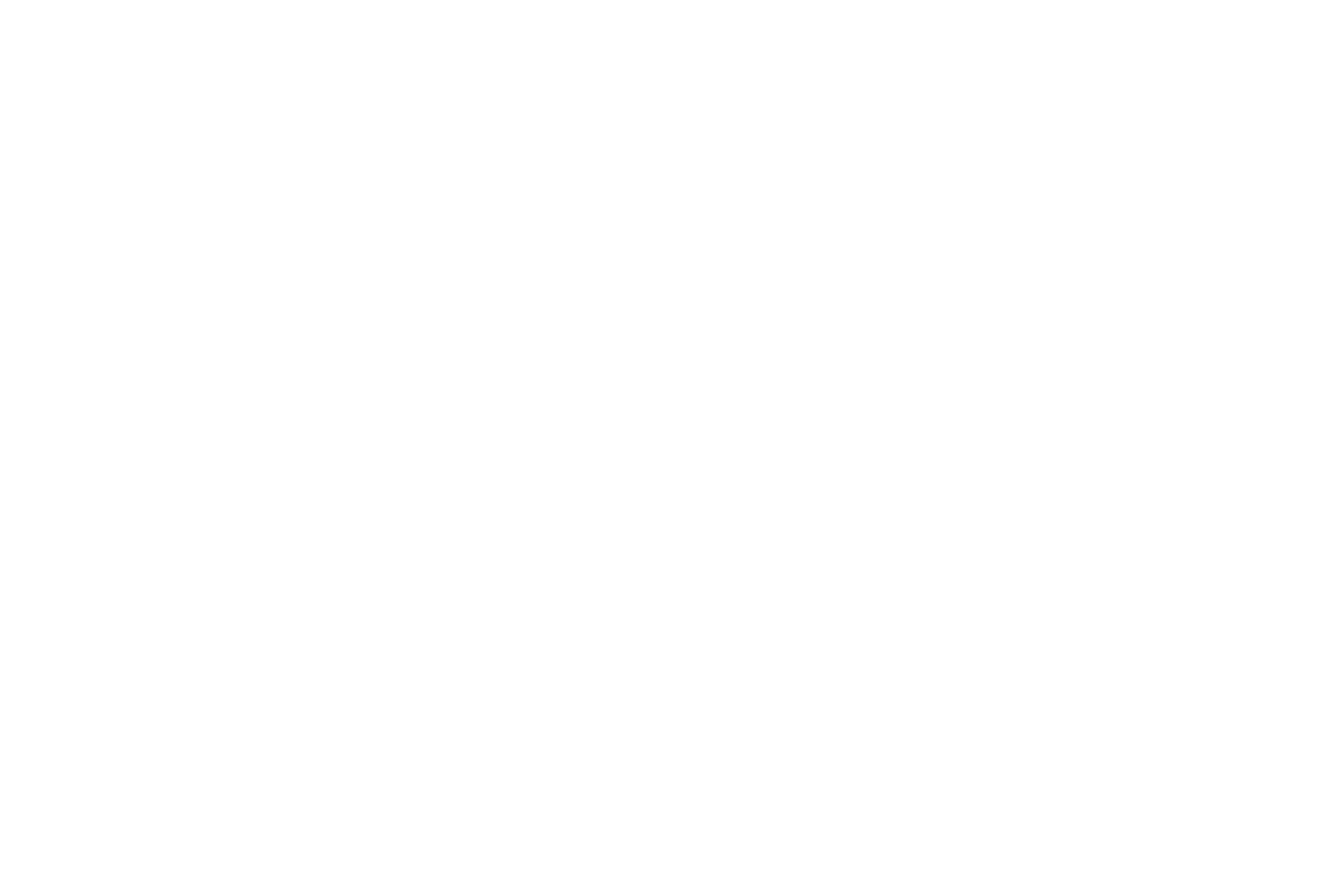
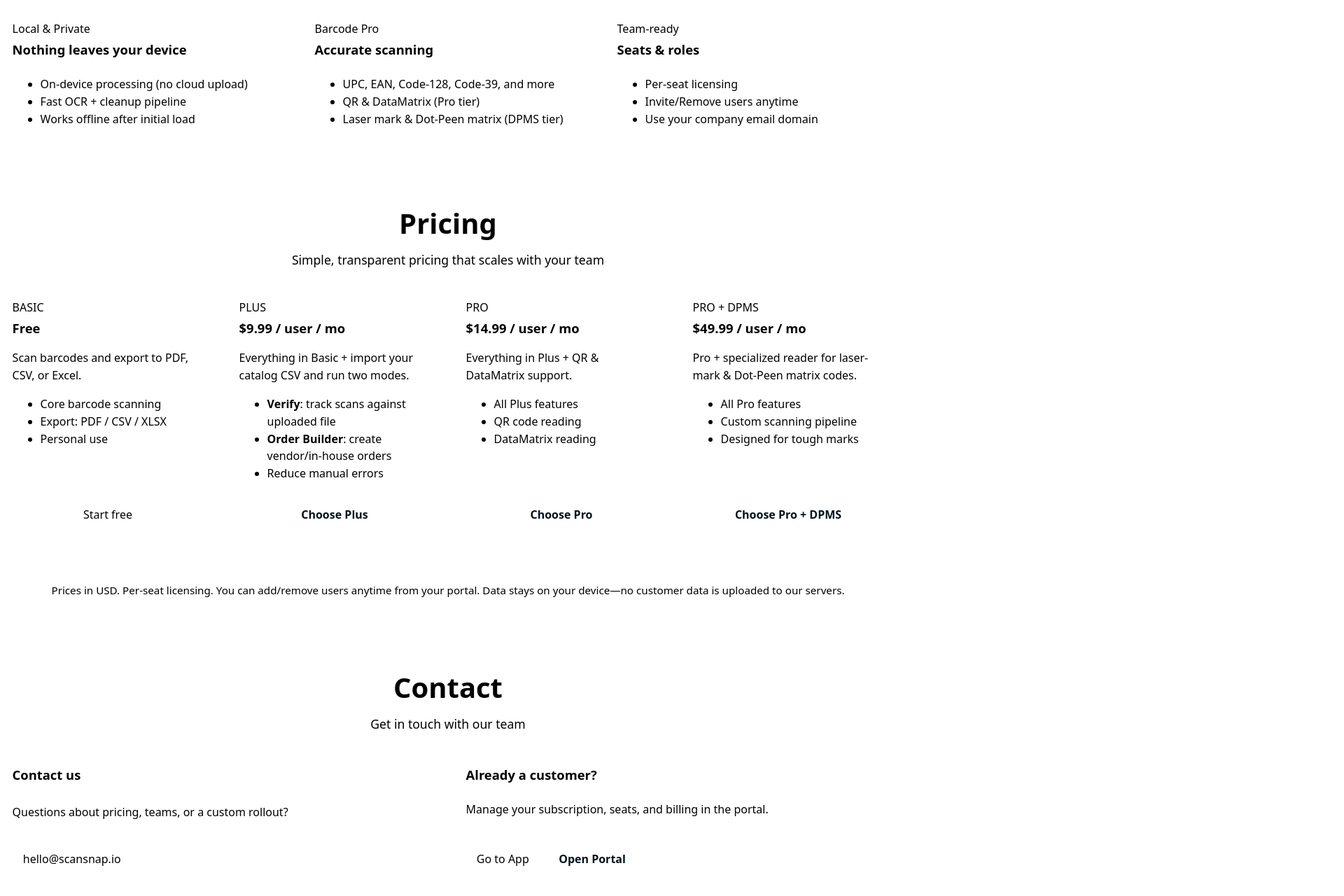
Before and after one commit to miamivalleyaiautomation/ScanSnap.IO, a Next.js app: page / in a window 1280 px wide. Shown: the part 880-2160 px from the top of the page at 70% size, 1920 px wide, since content can reach past the window. Before the commit the page ends 800 px from the top, so only its background shows below. Built offline with nearby package versions, Linux system fonts and the light colour scheme; no server answers.

Commit message:
Update page.tsx

```diff
--- a/app/page.tsx
+++ b/app/page.tsx
@@ -1,48 +1,286 @@
 // app/page.tsx
-import SiteHeader from "@/components/SiteHeader";
-import HeroPreview from "@/components/HeroPreview";
+import type { Metadata } from 'next';
+import SiteHeader from '@/components/SiteHeader';
+import HeroPreview from '@/components/HeroPreview';
 
-export const metadata = {
-  title: "ScanSnap — Fast, accurate barcode & matrix code scanning",
-  description: "Scan barcodes, QR & DataMatrix locally. Nothing leaves your device. Team-ready with per-seat pricing.",
+export const metadata: Metadata = {
+  title: 'ScanSnap — Fast, accurate barcode & matrix code scanning',
+  description:
+    'Scan barcodes, QR & DataMatrix locally. Nothing leaves your device. Team-ready with per-seat pricing.',
 };
 
 export default function Page() {
-  const portalUrl = process.env.NEXT_PUBLIC_PORTAL_URL ?? "https://portal.scansnap.io";
-  const appUrl = process.env.NEXT_PUBLIC_APP_URL ?? "https://app.scansnap.io";
-  const LS_BASIC = process.env.NEXT_PUBLIC_LS_BUY_BASIC ?? "#pricing";
-  const LS_PLUS = process.env.NEXT_PUBLIC_LS_BUY_PLUS ?? "#pricing";
-  const LS_PRO = process.env.NEXT_PUBLIC_LS_BUY_PRO ?? "#pricing";
-  const LS_DPMS = process.env.NEXT_PUBLIC_LS_BUY_PRO_DPMS ?? "#pricing";
+  const portalUrl = process.env.NEXT_PUBLIC_PORTAL_URL ?? 'https://portal.scansnap.io';
+  const appUrl = process.env.NEXT_PUBLIC_APP_URL ?? 'https://app.scansnap.io';
+
+  const LS_BASIC = process.env.NEXT_PUBLIC_LS_BUY_BASIC ?? '#pricing';
+  const LS_PLUS = process.env.NEXT_PUBLIC_LS_BUY_PLUS ?? '#pricing';
+  const LS_PRO = process.env.NEXT_PUBLIC_LS_BUY_PRO ?? '#pricing';
+  const LS_DPMS = process.env.NEXT_PUBLIC_LS_BUY_PRO_DPMS ?? '#pricing';
 
   return (
     <>
       <SiteHeader />
+
+      {/* ===== HERO ===== */}
       <section className="hero section">
         <div className="bg-gradient" />
         <div className="container hero-grid">
           <div>
-            <h1>Most affordable, fast, and accurate <span className="accent">barcode & matrix code</span> scanner.</h1>
-            <p className="lede">OCR & cleanup run locally—<strong>no customer data is uploaded</strong>. Invite teammates, manage seats, and keep your workflow precise.</p>
+            <h1>
+              Most affordable, fast, and accurate{' '}
+              <span className="accent">barcode &amp; matrix code</span> scanner.
+            </h1>
+            <p className="lede">
+              OCR &amp; cleanup run locally—<strong>no customer data is uploaded</strong>. Invite
+              teammates, manage seats, and keep your workflow precise.
+            </p>
             <div className="actions">
-              <a className="btn primary" href={`${portalUrl}/login`}>Get started</a>
-              <a className="btn" href="#features">See features</a>
+              <a className="btn primary" href={`${portalUrl}/login`}>
+                Get started
+              </a>
+              <a className="btn" href="#features">
+                See features
+              </a>
             </div>
             <div style={{ height: 12 }} />
             <div className="note">Works on modern browsers. Ideal for teams and businesses.</div>
           </div>
+
           <div>
             <div className="device">
               <div className="device-top" />
+              {/* Placeholder GIF (you can swap the path later) */}
               <HeroPreview src="/assets/app-preview.gif" alt="ScanSnap in action" />
               <div className="bar">
-                <button className="pill" type="button">Preview</button>
-                <button className="pill" type="button">Local-only</button>
+                <button className="pill" type="button">
+                  Preview
+                </button>
+                <button className="pill" type="button">
+                  Local-only
+                </button>
               </div>
             </div>
           </div>
         </div>
       </section>
+
+      {/* ===== FEATURES ===== */}
+      <section id="features" className="section">
+        <div className="container">
+          <div className="section-heading">
+            <h2>Features</h2>
+            <p>Everything you need for professional barcode scanning</p>
+          </div>
+
+          <div className="grid cols-3">
+            <div className="card">
+              <span className="tag">Local &amp; Private</span>
+              <h3>Nothing leaves your device</h3>
+              <ul className="feature">
+                <li>On-device processing (no cloud upload)</li>
+                <li>Fast OCR + cleanup pipeline</li>
+                <li>Works offline after initial load</li>
+              </ul>
+            </div>
+
+            <div className="card">
+              <span className="tag">Barcode Pro</span>
+              <h3>Accurate scanning</h3>
+              <ul className="feature">
+                <li>UPC, EAN, Code-128, Code-39, and more</li>
+                <li>QR &amp; DataMatrix (Pro tier)</li>
+                <li>Laser mark &amp; Dot-Peen matrix (DPMS tier)</li>
+              </ul>
+            </div>
+
+            <div className="card">
+              <span className="tag">Team-ready</span>
+              <h3>Seats &amp; roles</h3>
+              <ul className="feature">
+                <li>Per-seat licensing</li>
+                <li>Invite/Remove users anytime</li>
+                <li>Use your company email domain</li>
+              </ul>
+            </div>
+          </div>
+        </div>
+      </section>
+
+      {/* ===== PRICING ===== */}
+      <section id="pricing" className="section">
+        <div className="container">
+          <div className="section-heading">
+            <h2>Pricing</h2>
+            <p>Simple, transparent pricing that scales with your team</p>
+          </div>
+
+          <div className="pricing-grid">
+            <div className="card">
+              <div>
+                <span className="tag">BASIC</span>
+                <h3>Free</h3>
+                <p className="muted">Scan barcodes and export to PDF, CSV, or Excel.</p>
+                <ul className="feature">
+                  <li>Core barcode scanning</li>
+                  <li>Export: PDF / CSV / XLSX</li>
+                  <li>Personal use</li>
+                </ul>
+              </div>
+              <div style={{ height: 8 }} />
+              <a className="btn block" href={`${portalUrl}/login`}>
+                Start free
+              </a>
+            </div>
+
+            <div className="card">
+              <div>
+                <span className="tag">PLUS</span>
+                <h3>
+                  $9.99 <span className="muted">/ user / mo</span>
+                </h3>
+                <p className="muted">
+                  Everything in Basic + import your catalog CSV and run two modes.
+                </p>
+                <ul className="feature">
+                  <li>
+                    <strong>Verify</strong>: track scans against uploaded file
+                  </li>
+                  <li>
+                    <strong>Order Builder</strong>: create vendor/in-house orders
+                  </li>
+                  <li>Reduce manual errors</li>
+                </ul>
+              </div>
+              <div style={{ height: 8 }} />
+              <a className="btn primary block" href={LS_PLUS}>
+                Choose Plus
+              </a>
+            </div>
+
+            <div className="card">
+              <div>
+                <span className="tag">PRO</span>
+                <h3>
+                  $14.99 <span className="muted">/ user / mo</span>
+                </h3>
+                <p className="muted">Everything in Plus + QR &amp; DataMatrix support.</p>
+                <ul className="feature">
+                  <li>All Plus features</li>
+                  <li>QR code reading</li>
+                  <li>DataMatrix reading</li>
+                </ul>
+              </div>
+              <div style={{ height: 8 }} />
+              <a className="btn primary block" href={LS_PRO}>
+                Choose Pro
+              </a>
+            </div>
+
+            <div className="card">
+              <div>
+                <span className="tag">PRO + DPMS</span>
+                <h3>
+                  $49.99 <span className="muted">/ user / mo</span>
+                </h3>
+                <p className="muted">
+                  Pro + specialized reader for laser-mark &amp; Dot-Peen matrix codes.
+                </p>
+                <ul className="feature">
+                  <li>All Pro features</li>
+                  <li>Custom scanning pipeline</li>
+                  <li>Designed for tough marks</li>
+                </ul>
+              </div>
+              <div style={{ height: 8 }} />
+              <a className="btn primary block" href={LS_DPMS}>
+                Choose Pro + DPMS
+              </a>
+            </div>
+          </div>
+
+          <div className="pricing-disclaimer">
+            <p className="fine">
+              Prices in USD. Per-seat licensing. You can add/remove users anytime from your portal.
+              Data stays on your device—no customer data is uploaded to our servers.
+            </p>
+          </div>
+        </div>
+      </section>
+
+      {/* ===== CONTACT ===== */}
+      <section id="contact" className="section">
+        <div className="container">
+          <div className="section-heading">
+            <h2>Contact</h2>
+            <p>Get in touch with our team</p>
+          </div>
+
+          <div className="grid cols-2">
+            <div className="card">
+              <h3>Contact us</h3>
+              <p className="muted">Questions about pricing, teams, or a custom rollout?</p>
+              <div style={{ height: 8 }} />
+              <a className="btn" href="mailto:hello@scansnap.io">
+                hello@scansnap.io
+              </a>
+            </div>
+
+            <div className="card">
+              <h3>Already a customer?</h3>
+              <p className="muted">Manage your subscription, seats, and billing in the portal.</p>
+              <div style={{ height: 8 }} />
+              <div className="actions">
+                <a className="btn" href={appUrl}>
+                  Go to App
+                </a>
+                <a className="btn primary" href={`${portalUrl}/login`}>
+                  Open Portal
+                </a>
+              </div>
+            </div>
+          </div>
+        </div>
+      </section>
+
+      {/* ===== FOOTER ===== */}
+      <footer className="site">
+        <div className="container foot-grid">
+          <div className="brand-row">
+            <div className="brand footer-brand" style={{ display: 'flex', alignItems: 'center', gap: 10 }}>
+              <img className="mark mark-light" src="/assets/favicon_1024_light.png" alt="" />
+              <img className="mark mark-dark" src="/assets/favicon_1024_dark.png" alt="" />
+              <img className="word word-light" src="/assets/text_1024_light.png" alt="ScanSnap" />
+              <img className="word word-dark" src="/assets/text_1024_dark.png" alt="ScanSnap" />
+            </div>
+            <p className="muted">© {new Date().getFullYear()} ScanSnap. All rights reserved.</p>
+          </div>
+
+          <div>
+            <h4>Product</h4>
+            <div className="grid">
+              <a className="link" href="#features">
+                Features
+              </a>
+              <a className="link" href="#pricing">
+                Pricing
+              </a>
+            </div>
+          </div>
+
+          <div>
+            <h4>Company</h4>
+            <div className="grid">
+              <a className="link" href="#contact">
+                Contact
+              </a>
+              <a className="link" href={appUrl}>
+                App
+              </a>
+            </div>
+          </div>
+        </div>
+      </footer>
     </>
   );
 }
```
